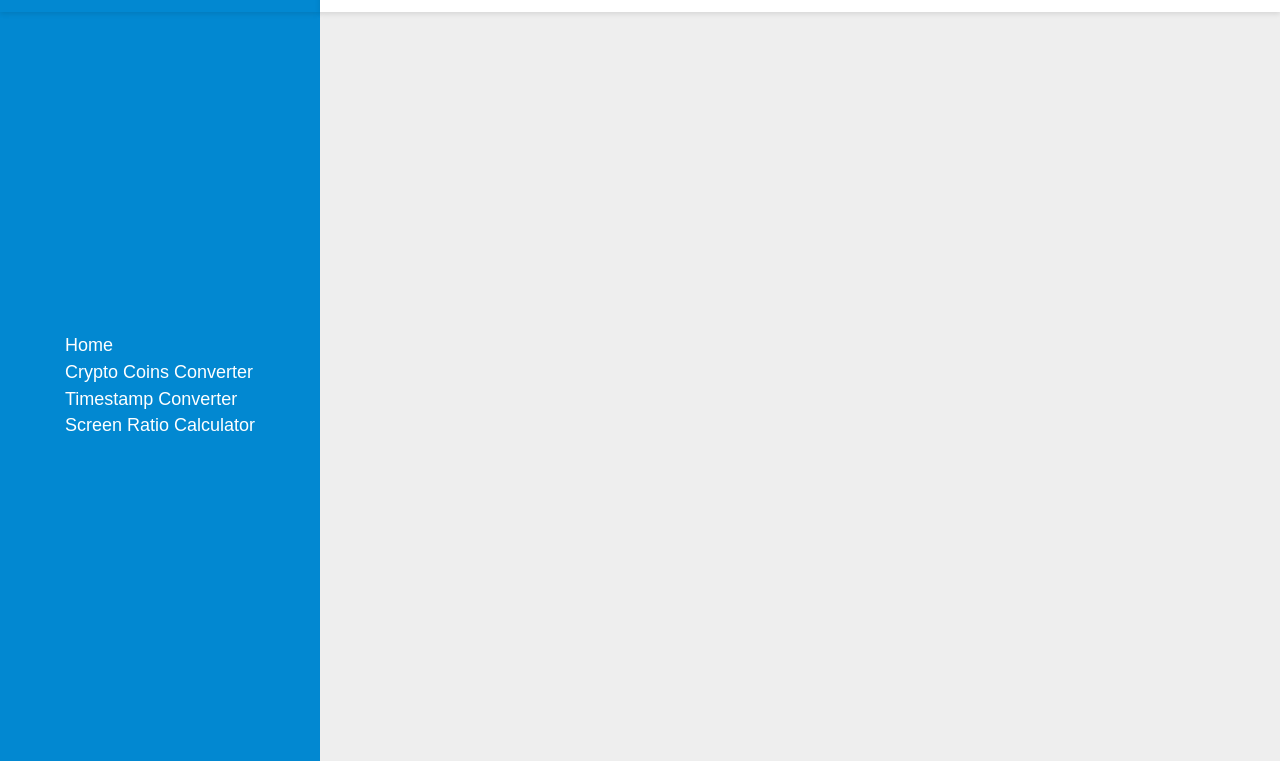
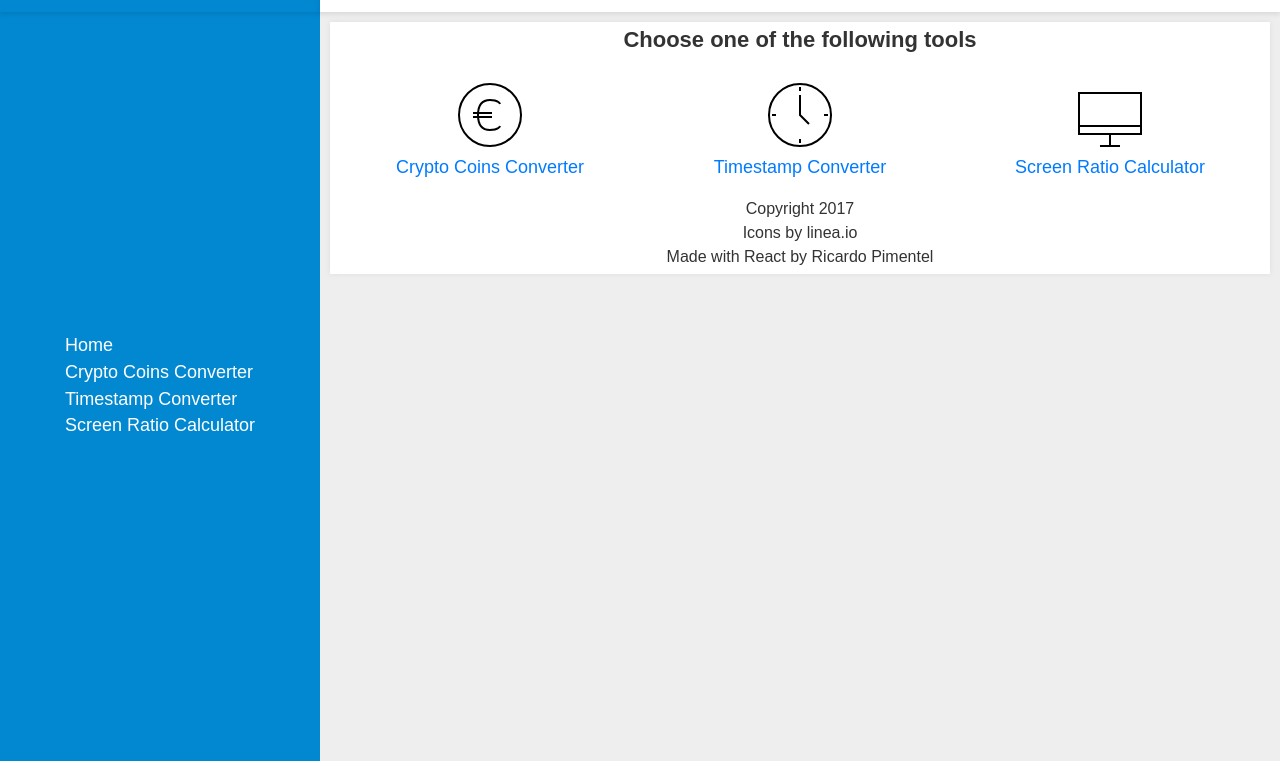
Before and after one commit to ricardojrgpimentel/multitools, a React app: page / in a window 1280 px wide. Shown: the part 40-801 px from the top of the page. Built offline with nearby package versions, Linux system fonts and the light colour scheme; a web font is replaced by a local one.

Commit message:
added initial page

```diff
--- a/public/index.html
+++ b/public/index.html
@@ -3,7 +3,12 @@
   <head>
     <meta charset="utf-8">
     <meta name="viewport" content="width=device-width, initial-scale=1, shrink-to-fit=no">
-    <meta name="theme-color" content="#000000">
+    <meta name="theme-color" content="#0288D1">
+    <meta property="og:title" content="MultiBox" />
+    <meta property="og:url" content="https://emojieshelter.club/" />
+    <meta property="og:image" content="%PUBLIC_URL%/emojieshelter.png" />
+    <meta name="robots" content="index, follow">
+    <meta name="keywords" content="tools, cryptocurrency, converter, calculator, multibox"/>
     <!--
       manifest.json provides metadata used when your web app is added to the
       homescreen on Android. See https://developers.google.com/web/fundamentals/engage-and-retain/web-app-manifest/
@@ -20,7 +25,8 @@
       work correctly both with client-side routing and a non-root public URL.
       Learn how to configure a non-root public URL by running `npm run build`.
     -->
-    <title>React App</title>
+    <title>MultiBox</title>
+    <meta name="description" content="Set of useful online tools">
   </head>
   <body>
     <noscript>
--- /dev/null
+++ b/src/components/Main/Body/index.js
@@ -0,0 +1,43 @@
+import React from 'react'
+import { Link } from 'react-router-dom'
+
+class Body extends React.Component{
+  render(){
+    return(
+      <div className="row row-no-padding row-col-no-padding main-content">
+        <div className="col-md-12">
+          <div className="box">
+            <h2 className='main-title'>Choose one of the following tools</h2>
+            <div className="row row-no-padding row-col-no-padding">
+              <div className="col-md-4 category-wrapper">
+                <Link to={'/cryptoconverter'}>
+                  <img className='icon-category' src="/icons/ecommerce_euro.svg" alt=""/>
+                  <h3 className='title'>Crypto Coins Converter</h3>
+                </Link>
+              </div>
+              <div className="col-md-4 category-wrapper">
+                <Link to={'/timeconverter'}>
+                  <img className='icon-category' src="/icons/basic_clock.svg" alt=""/>
+                  <h3 className='title'>Timestamp Converter</h3>
+                </Link>
+              </div>
+              <div className="col-md-4 category-wrapper">
+                <Link to={'/ratiocalculator'}>
+                  <img className='icon-category' src="/icons/basic_display.svg" alt=""/>
+                  <h3 className='title'>Screen Ratio Calculator</h3>
+                </Link>
+              </div>
+            </div>
+            <div className="credits">
+              <p>Copyright 2017</p>
+              <p>Icons by linea.io</p>
+              <p>Made with React by Ricardo Pimentel</p>
+            </div>
+          </div>
+        </div>
+      </div>
+    )
+  }
+}
+
+export default Body
--- a/src/components/Main/index.js
+++ b/src/components/Main/index.js
@@ -4,6 +4,7 @@ import { bindActionCreators } from 'redux'
 import { connect } from 'react-redux'
 import * as cryptoContentActions from '../../actions/cryptoContentActions'
 import Sidebar from '../Sidebar'
+import Body from './Body'
 import CryptoBody from '../CryptoBody'
 import TimeBody from '../TimeBody'
 import ScreenBody from '../ScreenBody'
@@ -39,6 +40,7 @@ class Main extends Component {
               <header className='header h-white'>
                 <h1 className="site-title">{title}</h1>
               </header>
+              <Route exact path={'/'} component={Body}/>
               <Route path={'/cryptoconverter'} component={CryptoBody}/>
               <Route path={'/timeconverter'} component={TimeBody}/>
               <Route path={'/ratiocalculator'} component={ScreenBody}/>
--- a/src/sass/_base.sass
+++ b/src/sass/_base.sass
@@ -5,7 +5,7 @@ $Blue: #0288D1
 $White: #fff
 $break-xl: 1140px
 $break-lg: 960px
-$break-md: 720px
+$break-md: 768px
 $break-sm: 540px
 
 // remove paddings
@@ -74,3 +74,30 @@ input
     justify-content: center
     align-items: center
     display: flex
+
+h2.main-title
+  font-size: 22px
+  text-align: center
+  font-weight: bold
+  margin-bottom: 10px
+
+.category-wrapper
+  display: flex
+  justify-content: center
+  align-items: center
+  flex-direction: column
+  cursor: pointer
+  padding: 10px
+  a
+    text-align: center
+    img.icon-category
+      margin: 10px
+    h3.title
+      text-align: center
+      font-size: 18px
+
+.credits
+  display: flex
+  justify-content: center
+  align-items: center
+  flex-direction: column
```
Also changed, not shown: src/sass/_sidebar.sass (+14 -0 lines), public/icons/basic_clock.svg (added), public/icons/basic_display.svg (added), public/icons/ecommerce_euro.svg (added), src/sass/main.css.
